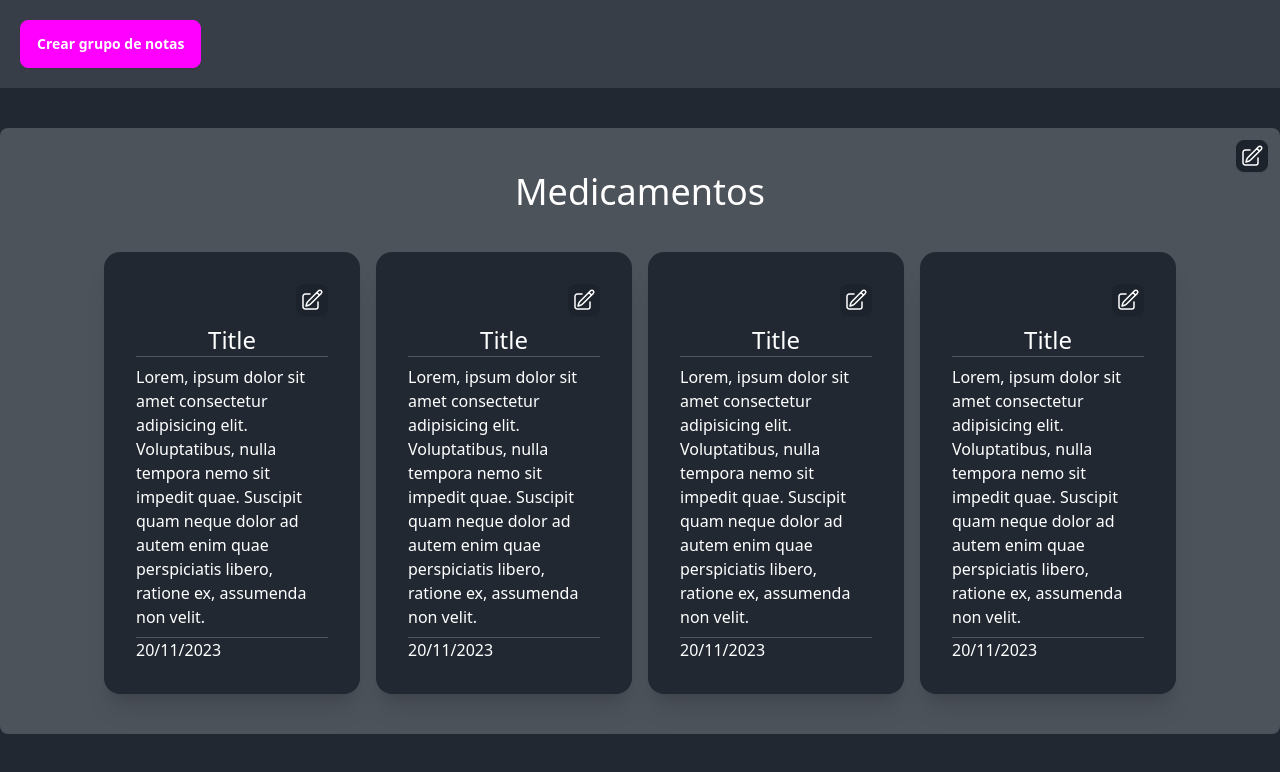
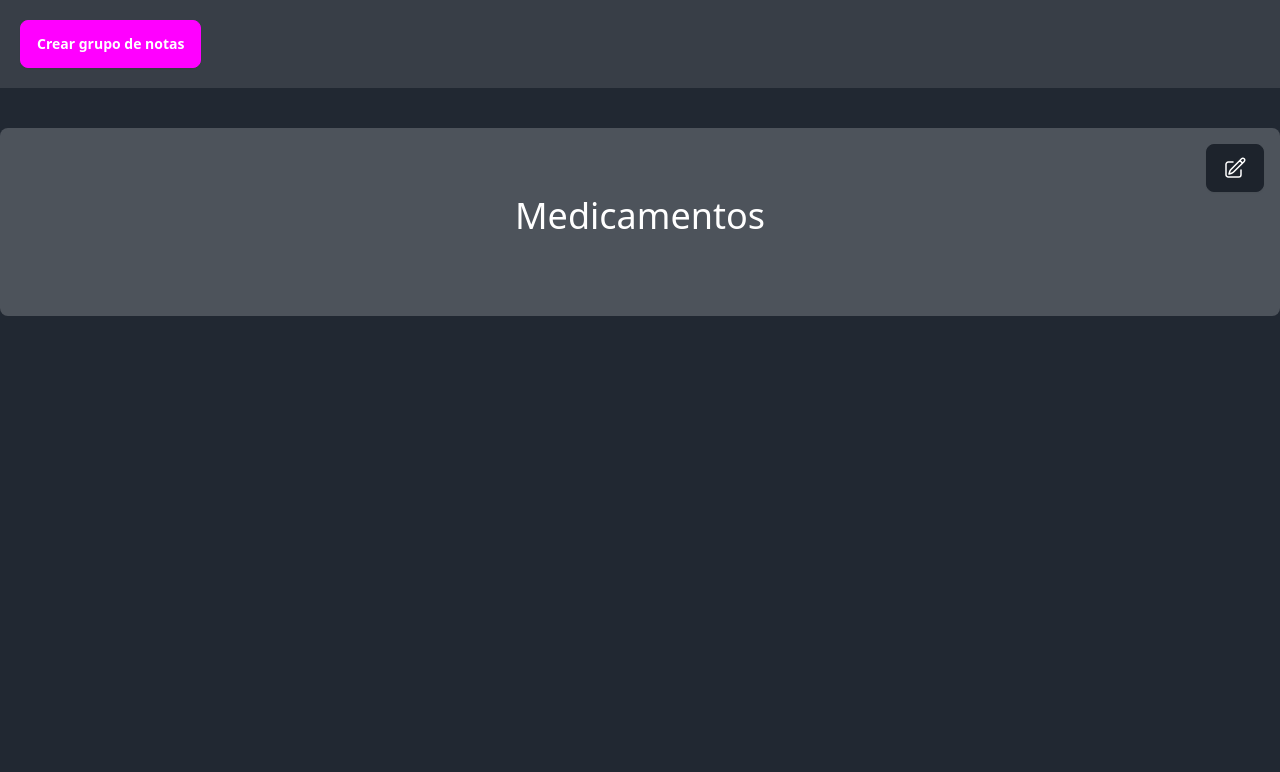
Before and after one commit to JoaquinMeneses/Grupo8_ArgentinaPrograma, a React (Vite) app: page / in a window 1280 px wide. Shown: the top 772 px of the page. Built offline with nearby package versions, Linux system fonts and the light colour scheme.

Commit message:
feat: :sparkles: Funcion para crear notas
Se a implementado la creacion de notas testeado de la rama dev hacia la dev-task-list. Esta a sido adapatada a las cards hechas en note.jsx

```diff
--- a/src/components/Note.jsx
+++ b/src/components/Note.jsx
@@ -1,12 +1,22 @@
 import React from "react";
 
-const Note = () => {
+const Note = ({ titleNote, contentNote, dateNote, idNote, onChangeNote, onDeleteNote }) => {
+
+  const handleChangeNote = () => {
+    onChangeNote(idNote);
+  }
+  const handleDeleteNote = () => {
+    onDeleteNote(idNote);
+  }
+
+
   return (
     <div className="card w-2/3 sm:w-1/4 lg:w-1/5 bg-base-100 shadow-xl">
       <div className="card-body">
         {/* Header */}
         <div className="card-actions justify-end">
-          <button className="btn btn-square btn-sm">
+          <details className="dropdown dropdown-left">
+            <summary className="m-1 btn">
               <svg
                 xmlns="http://www.w3.org/2000/svg"
                 fill="none"
@@ -21,21 +31,30 @@ const Note = () => {
                   d="M16.862 4.487l1.687-1.688a1.875 1.875 0 112.652 2.652L10.582 16.07a4.5 4.5 0 01-1.897 1.13L6 18l.8-2.685a4.5 4.5 0 011.13-1.897l8.932-8.931zm0 0L19.5 7.125M18 14v4.75A2.25 2.25 0 0115.75 21H5.25A2.25 2.25 0 013 18.75V8.25A2.25 2.25 0 015.25 6H10"
                 />
               </svg>
+            </summary>
+            <ul className="p-2 shadow menu dropdown-content z-[1] bg-base-100 rounded-box w-52">
+              <li>
+                <button className="btn btn-secondary" onClick={handleDeleteNote} >
+                  Borrar nota
                 </button>
+              </li>
+
+              <li>
+                <button className="btn btn-secondary" onClick={handleChangeNote} >
+                  Editar nota
+                </button>
+              </li>
+            </ul>
+          </details>
         </div>
         {/* Content */}
         <div className="border-b-[1px] border-gray-600">
-          <h2 className="text-center text-2xl">Title</h2>
+          <h2 className="text-center text-ellipsis text-2xl">{titleNote}</h2>
         </div>
-        <p>
-          Lorem, ipsum dolor sit amet consectetur adipisicing elit.
-          Voluptatibus, nulla tempora nemo sit impedit quae. Suscipit quam neque
-          dolor ad autem enim quae perspiciatis libero, ratione ex, assumenda
-          non velit.
-        </p>
+        <p> {contentNote} </p>
         {/* Footer */}
         <div className="border-t-[1px] border-gray-600">
-          <span>20/11/2023</span>
+          <span className="text-ellipsis"> {dateNote} </span>
         </div>
       </div>
     </div>
--- a/src/pages/Main.jsx
+++ b/src/pages/Main.jsx
@@ -1,16 +1,61 @@
-import React from "react";
+import React, {useState} from "react";
 import NavBar from "../components/NavBar";
 
 import Note from "../components/Note";
 
 const Main = () => {
+
+  const [notes, setNotes] = useState([]);
+
+  const handleCreateNote = () => {
+    const title = prompt("Ingresa el título de la nota:");
+    const content = prompt("Ingresa la nota:");
+    const date = new Date();
+
+    const newNote = {
+      id: notes.length + 1,
+      title: title,
+      content: content,
+      date: date.toLocaleString(),
+    };
+
+    setNotes([...notes, newNote]);
+  };
+
+  const handleDeleteNote = (id) => {
+    const updatedNotes = notes.filter((note) => note.id !== id);
+    setNotes(updatedNotes);
+  };
+
+  const handleChangeNote = (id) => {
+    const noteToEdit = notes.find((note) => note.id === id);
+
+    const newTitle = prompt(
+      "Ingresa el nuevo título de la nota:",
+      noteToEdit.title
+    );
+    const newContent = prompt(
+      "Ingresa el nuevo contenido de la nota:",
+      noteToEdit.content
+    );
+
+    const updatedNotes = notes.map((note) =>
+      note.id === id ? { ...note, title: newTitle, content: newContent } : note
+    );
+
+    setNotes(updatedNotes);
+  };
+
+
+
   return (
     <>
       <NavBar />
       {/* <Test/> */}
       <div className="container my-10 mx-auto bg-white/20 rounded-lg">
         <div className=" flex justify-end pt-3 pr-3">
-          <button className="btn btn-square btn-sm">
+          <details className="dropdown dropdown-left">
+            <summary className="m-1 btn">
               <svg
                 xmlns="http://www.w3.org/2000/svg"
                 fill="none"
@@ -25,15 +70,31 @@ const Main = () => {
                   d="M16.862 4.487l1.687-1.688a1.875 1.875 0 112.652 2.652L10.582 16.07a4.5 4.5 0 01-1.897 1.13L6 18l.8-2.685a4.5 4.5 0 011.13-1.897l8.932-8.931zm0 0L19.5 7.125M18 14v4.75A2.25 2.25 0 0115.75 21H5.25A2.25 2.25 0 013 18.75V8.25A2.25 2.25 0 015.25 6H10"
                 />
               </svg>
+            </summary>
+            <ul className="p-2 shadow menu dropdown-content z-[1] bg-base-100 rounded-box w-52">
+              <li>
+                <button className="btn btn-primary" onClick={handleCreateNote}>
+                  Crear nota
                 </button>
+              </li>
+              <li><a>...</a></li>
+            </ul>
+          </details>
         </div>
         <h1 className="text-center text-4xl">Medicamentos</h1>
         {/* Parámetro titulo */}
         <div className="py-10 gap-4 rounded-lg flex justify-center flex-wrap">
-          <Note />
-          <Note />
-          <Note />
-          <Note />
+          {notes.map((note, index) => (
+            <Note
+              key={index}
+              titleNote={note.title}
+              contentNote={note.content}
+              dateNote={note.date}
+              idNote={note.id}
+              onChangeNote={handleChangeNote}
+              onDeleteNote={handleDeleteNote}
+            />
+          ))}
         </div>
       </div>
     </>
```
Lines whose indentation alone changed are shown as unchanged.
